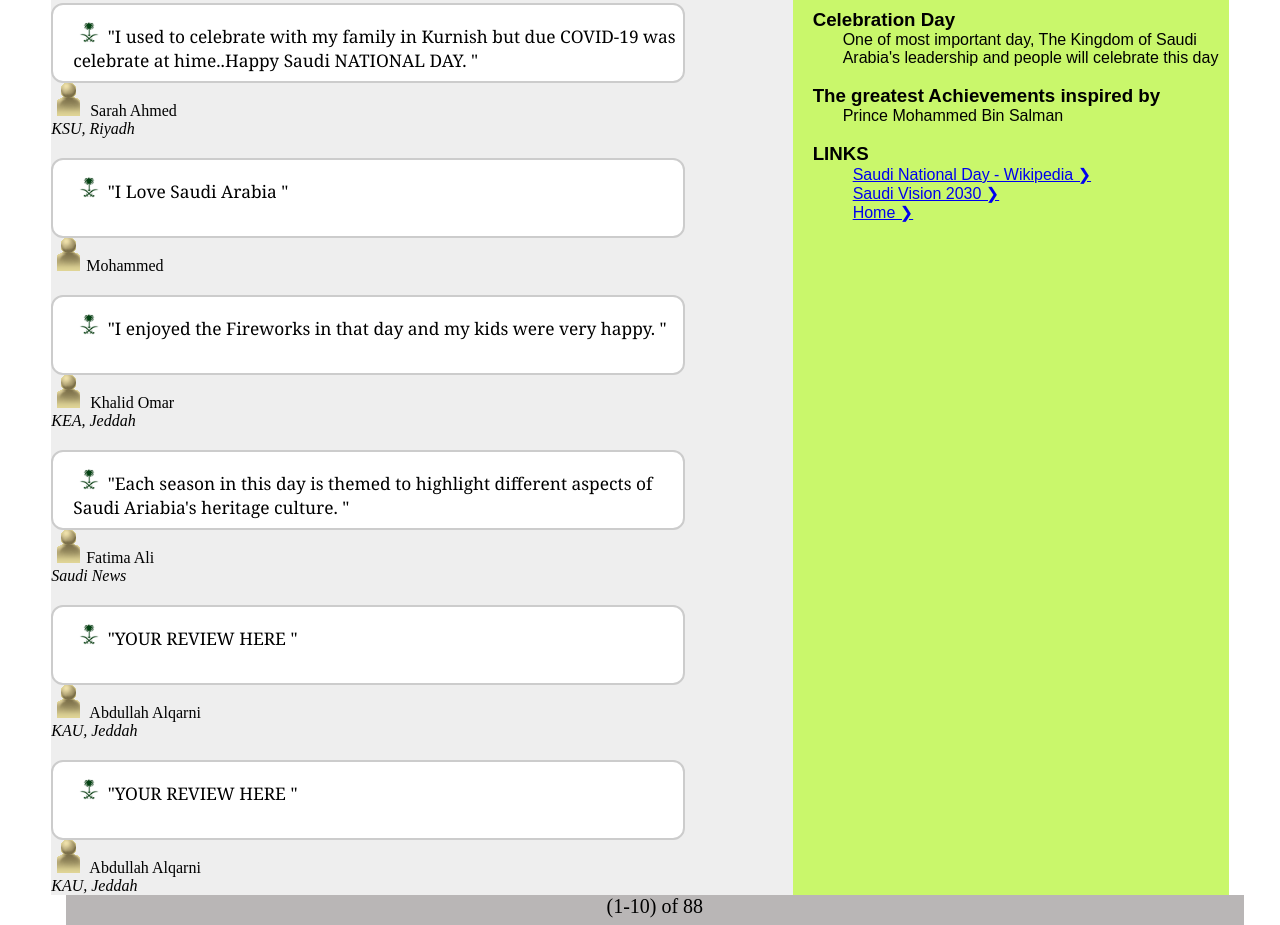
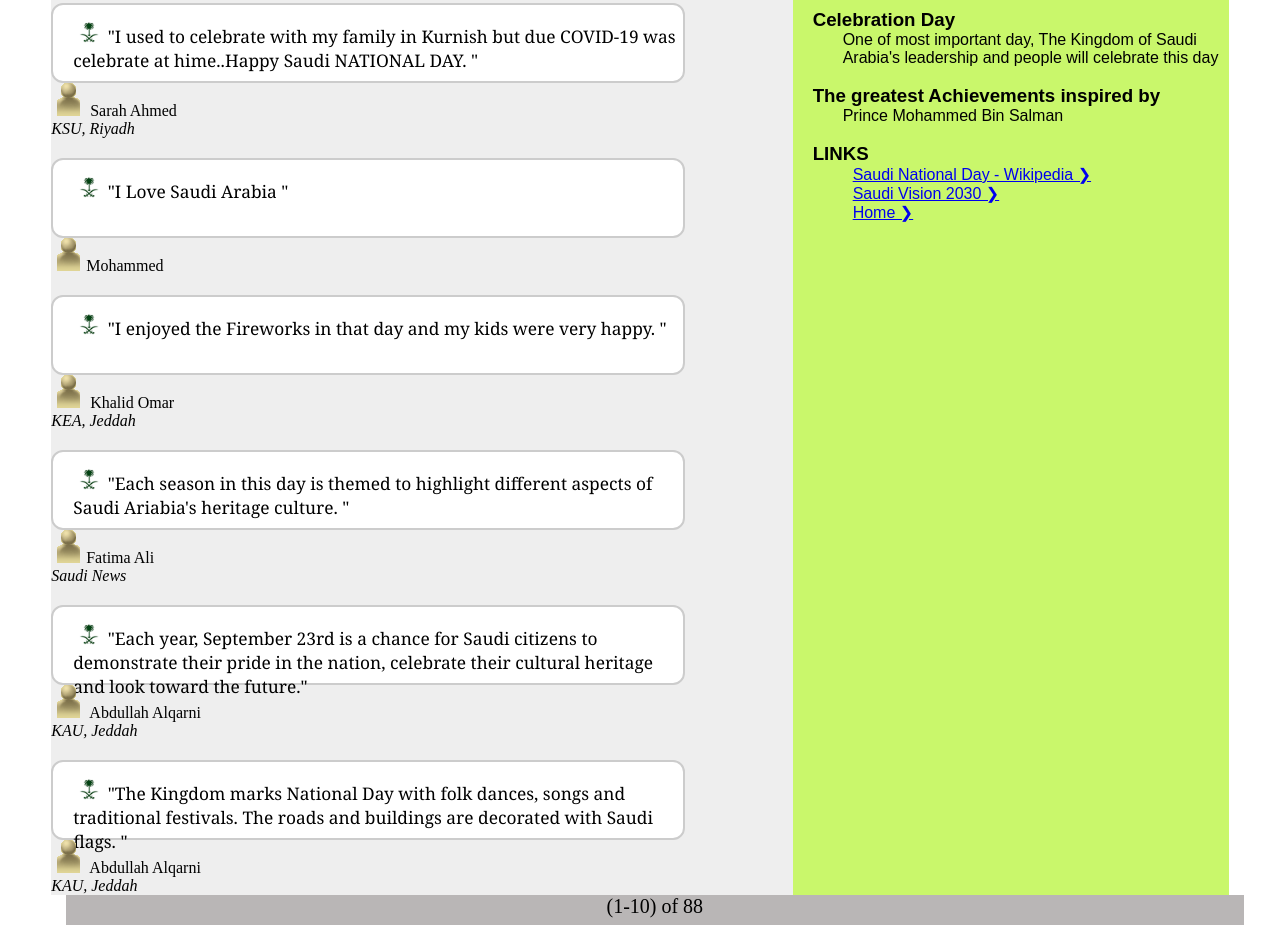
Before and after one commit to Qrnaw/CPIT405-Assignment-2, a plain HTML site: page index.html in a window 1280 px wide. Shown: the part 708-1633 px from the top of the page. Drawn offline with Linux system fonts and the light colour scheme; files whose address does not match are found by name.

Commit message:
Update index.html

```diff
--- a/index.html
+++ b/index.html
@@ -111,7 +111,8 @@
                 <!-- 8 -->
                 <p class="review_text">
                     <img src="fresh.gif" alt="" class="img_with_text">
-                    &quot;YOUR REVIEW HERE &quot;
+                    &quot;Each year, September 23rd is a chance for Saudi citizens to demonstrate their pride in the
+                    nation, celebrate their cultural heritage and look toward the future.&quot;
                 </p>
                 <p class="review_user">
                 <p><img src="images/critic.gif" alt=""> Abdullah Alqarni</p>
@@ -121,7 +122,8 @@
                 <!-- 9 -->
                 <p class="review_text">
                     <img src="fresh.gif" alt="" class="img_with_text">
-                    &quot;YOUR REVIEW HERE &quot;
+                    &quot;The Kingdom marks National Day with folk dances, songs and traditional festivals. The roads
+                    and buildings are decorated with Saudi flags. &quot;
                 </p>
                 <p class="review_user">
                 <p><img src="images/critic.gif" alt=""> Abdullah Alqarni</p>
@@ -178,8 +180,10 @@
 
                 <h3>LINKS</h3>
                 <ul class="links">
-                    <li><a href="https://en.wikipedia.org/wiki/Saudi_National_Day" class="link">Saudi National Day - Wikipedia &#x276F;</a></li>
-                    <li><a href="https://en.wikipedia.org/wiki/Saudi_Vision_2030" class="link">Saudi Vision 2030 &#x276F;</a></li>
+                    <li><a href="https://en.wikipedia.org/wiki/Saudi_National_Day" class="link">Saudi National Day -
+                            Wikipedia &#x276F;</a></li>
+                    <li><a href="https://en.wikipedia.org/wiki/Saudi_Vision_2030" class="link">Saudi Vision 2030
+                            &#x276F;</a></li>
                     <li><a href="https://qrnaw.github.io/CPIT405-Assignment-1/" class="link">Home &#x276F;</a></li>
                 </ul>
 
```
